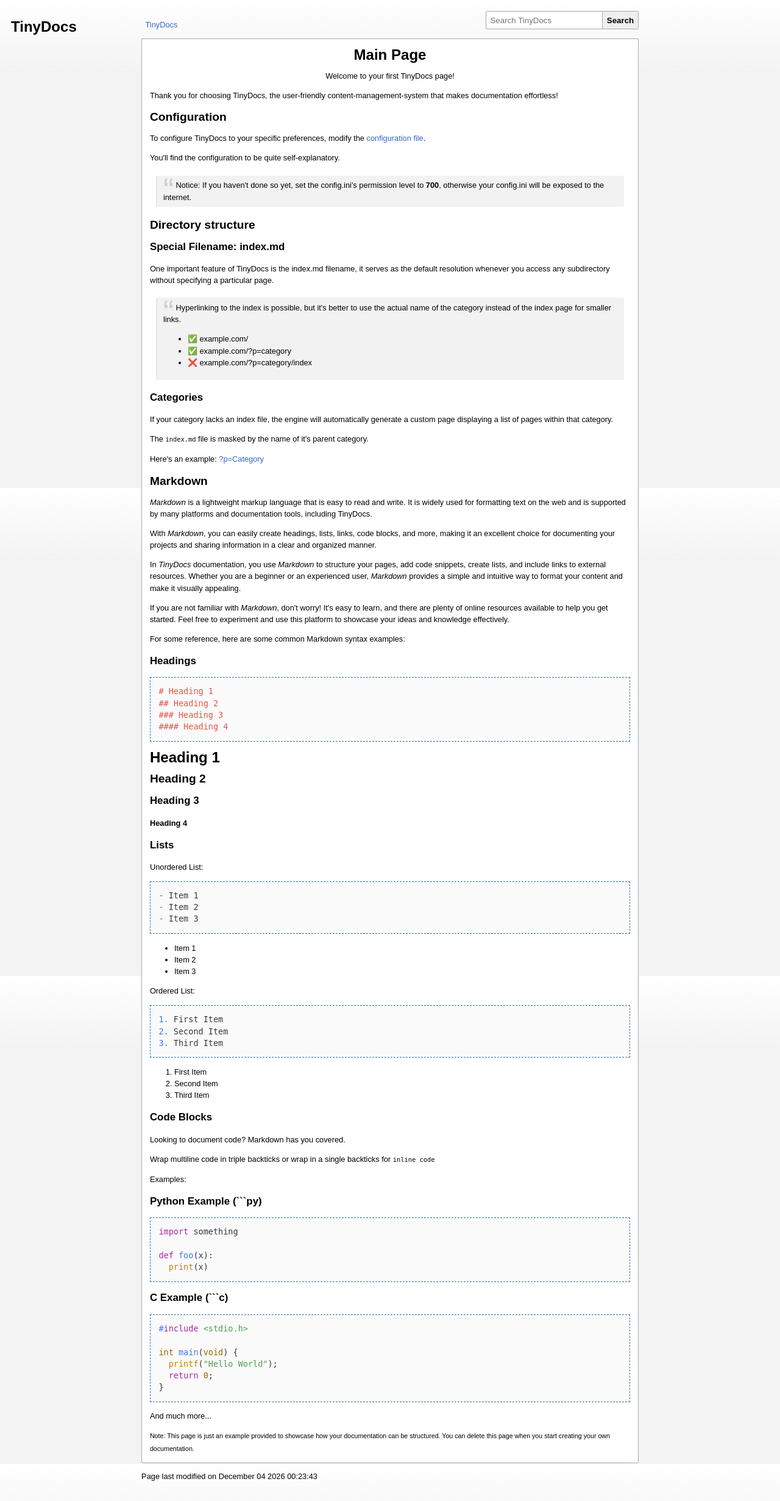
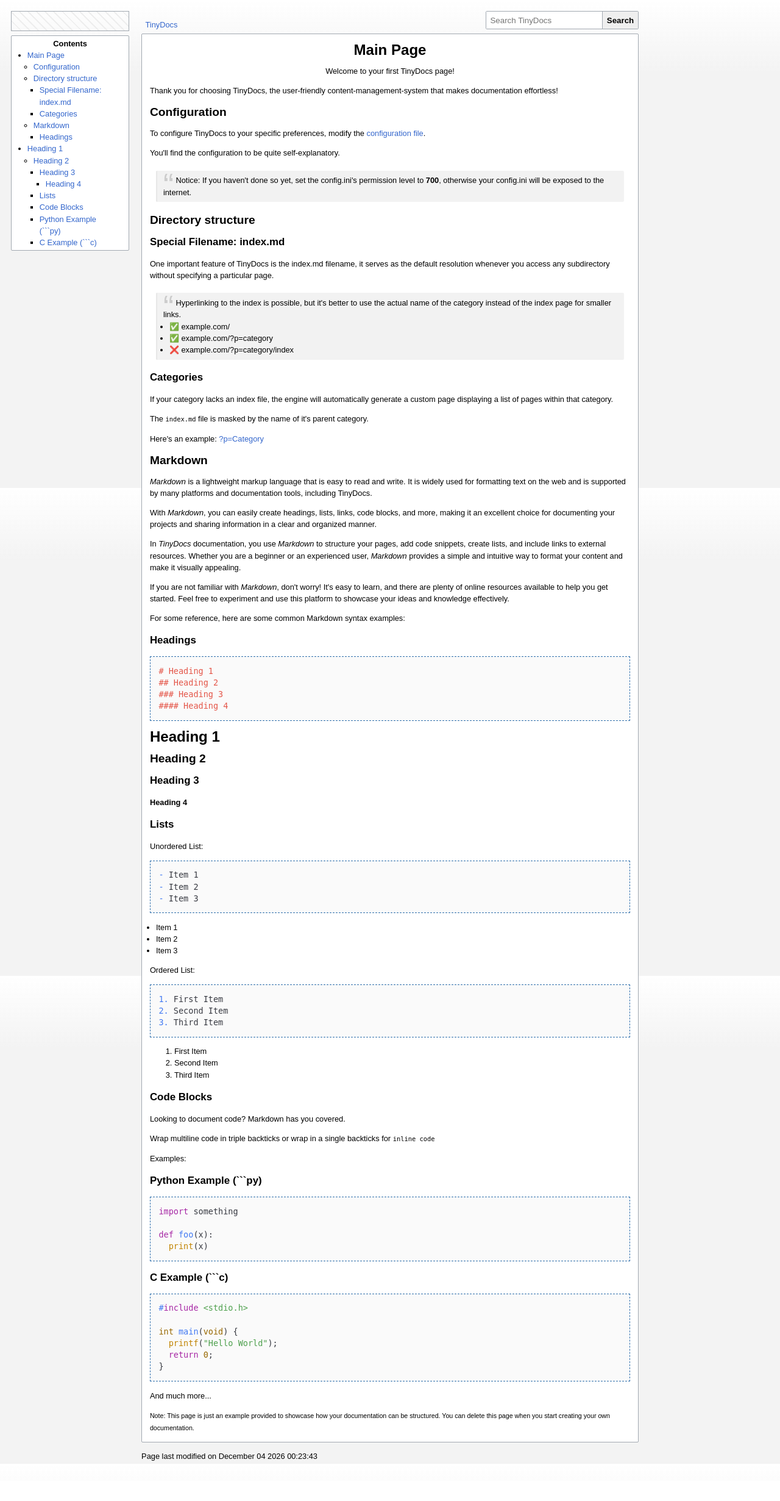
Before and after one commit to vortexint/tinyDocs, a PHP site: page / in a window 1280 px wide. Shown: the whole page at 61% size. After the commit the page ends 2395 px from the top, so only its background shows below. Run offline with PHP 8.4, Linux system fonts and the light colour scheme.

Commit message:
toc links

```diff
--- a/index.php
+++ b/index.php
@@ -47,7 +47,7 @@ function create_page_contents()
     if ($GLOBALS['searchQuery']) {
         $startTime = microtime(true);
 
-        echo "<h1>Search results for " . $GLOBALS['searchQuery'] . "</h1>";
+        echo "<h1>Search results for \"" . $GLOBALS['searchQuery'] . "\"</h1>";
 
         // Get all the files and subdirectories in the content directory
         $files = new RecursiveIteratorIterator(
@@ -155,6 +155,7 @@ function create_page_contents()
     <link rel="icon" type="image/x-icon" href="<?php echo $favicon; ?>">
     <link rel="stylesheet" href="styles/main.css">
     <link rel="stylesheet" href="styles/themes/<?php echo $defaultTheme; ?>">
+    <script src="js/cms.js" defer></script>
     <meta name="keywords" content="<?php echo $description; ?>">
     <?php
     echo $additionalHead;
@@ -168,8 +169,19 @@ function create_page_contents()
 <body>
     <!-- Left column -->
     <div>
-        <h1><?php echo $title ?></h1>
-
+        <div class="navigation">
+            <div class="blank">
+            </div>
+        </div>
+        <table id="toc" style="<?php echo $GLOBALS['searchQuery'] ? "display:none" : ""  ?>">
+            <tbody>
+                <tr>
+                    <td id="toc-content">
+                        <h2>Contents</h2>
+                    </td>
+                </tr>
+            </tbody>
+        </table>
     </div>
     <!-- Middle column -->
     <div>
--- /dev/null
+++ b/js/cms.js
@@ -0,0 +1,27 @@
+const toSnakeCase = str =>
+  str &&
+  str
+    .match(/[A-Z]{2,}(?=[A-Z][a-z]+[0-9]*|\b)|[A-Z]?[a-z]+[0-9]*|[A-Z]|[0-9]+/g)
+    .map(x => x.toLowerCase())
+    .join('_');
+
+const contentDiv = document.getElementsByClassName('content')[0];
+const headings = contentDiv.querySelectorAll('h1, h2, h3, h4, h5, h6');
+let tocHTML = '';
+let currentLevel = 0;
+headings.forEach((heading) => {
+  const level = parseInt(heading.tagName[1], 10);
+  // Adjust indentation levels based on the heading hierarchy
+  if (level > currentLevel) {
+    tocHTML += '<ul>';
+  } else if (level < currentLevel) {
+    tocHTML += '</ul>'.repeat(currentLevel - level) + '</li>';
+  } else {
+    tocHTML += '</li>';
+  }
+  tocHTML += `<li><a href="#${toSnakeCase(heading.innerText)}">${heading.innerText}</a>`;
+  currentLevel = level;
+});
+tocHTML += '</li>'.repeat(currentLevel);
+const firstDiv = document.getElementById('toc-content');
+firstDiv.insertAdjacentHTML('beforeend', tocHTML);
--- a/styles/themes/Legacy.css
+++ b/styles/themes/Legacy.css
@@ -23,11 +23,15 @@ a:hover {
   text-decoration: underline;
 }
 
+.breadcrumbs {
+  margin-bottom: 0;
+}
+
 .content, .navigation {
   display: flow-root;
 }
 
-.content {
+.content, #toc  {
   background-color: #fff;
   padding-left: 1em;
   padding-right: 1em;
@@ -35,6 +39,22 @@ a:hover {
   border-style: solid;
   border-color: var(--border-color);
   border-radius: 2px;
+}
+
+#toc h2 {
+  display: inline-block;
+  width: 100%;
+  border: none;
+  padding: 0;
+  margin: 0;
+  font-size: 100%;
+  font-weight: bold;
+  text-align: center;
+}
+
+ul {
+  padding-left: 10px;
+  margin: 0;
 }
 
 .navigation .right {
@@ -71,6 +91,17 @@ a:hover {
 
 .navigation .right .search:active {
   background-color: #ccc;
+}
+
+.navigation .blank {
+  background-image: repeating-linear-gradient(45deg,
+  #eee 10px,
+  #eee 12px,
+  transparent 12px,
+  transparent 20px);
+  padding: 1.22em;
+  margin-bottom: 0.5em;
+  border: 1px solid var(--border-color);
 }
 
 /* Page Content */
```
Also changed, not shown: README.md.
